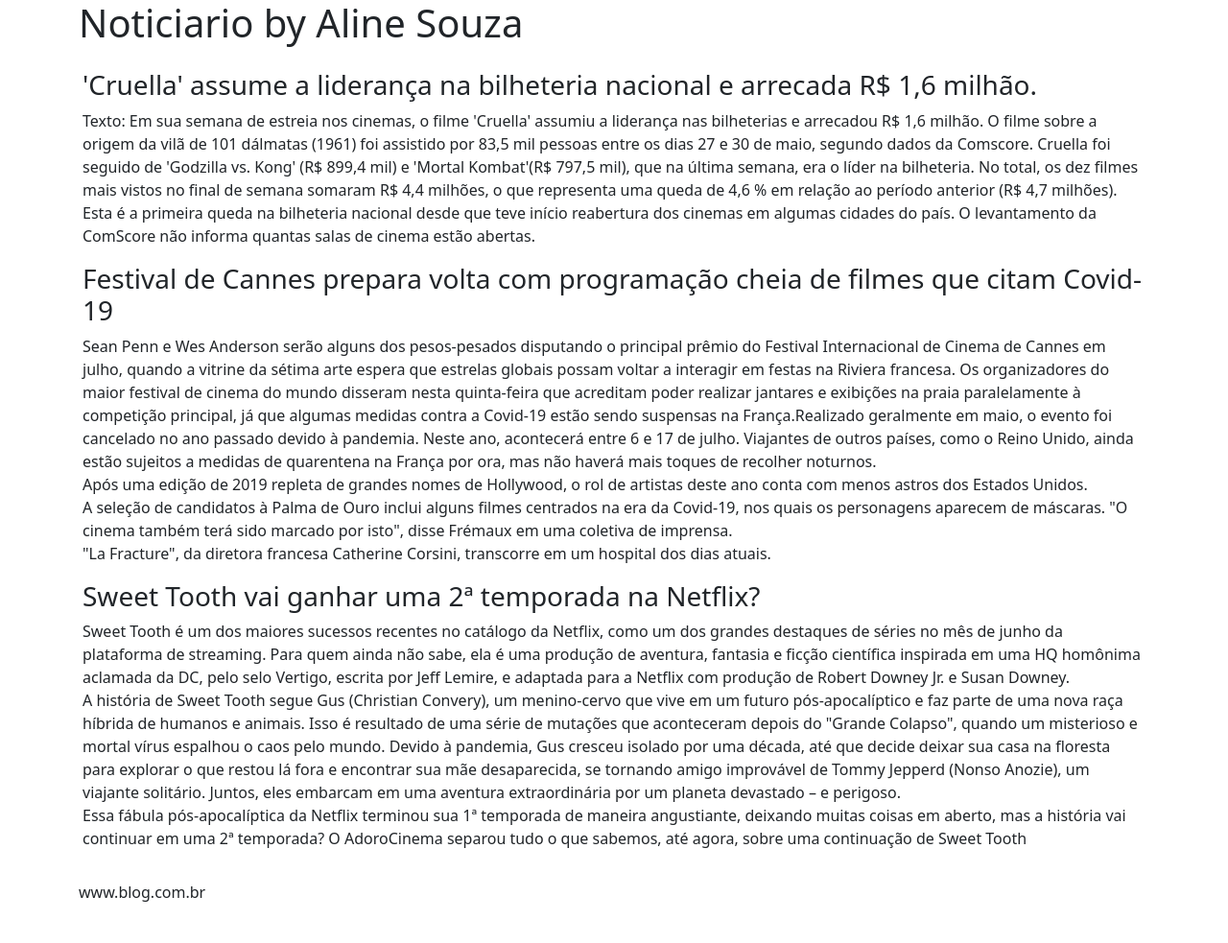
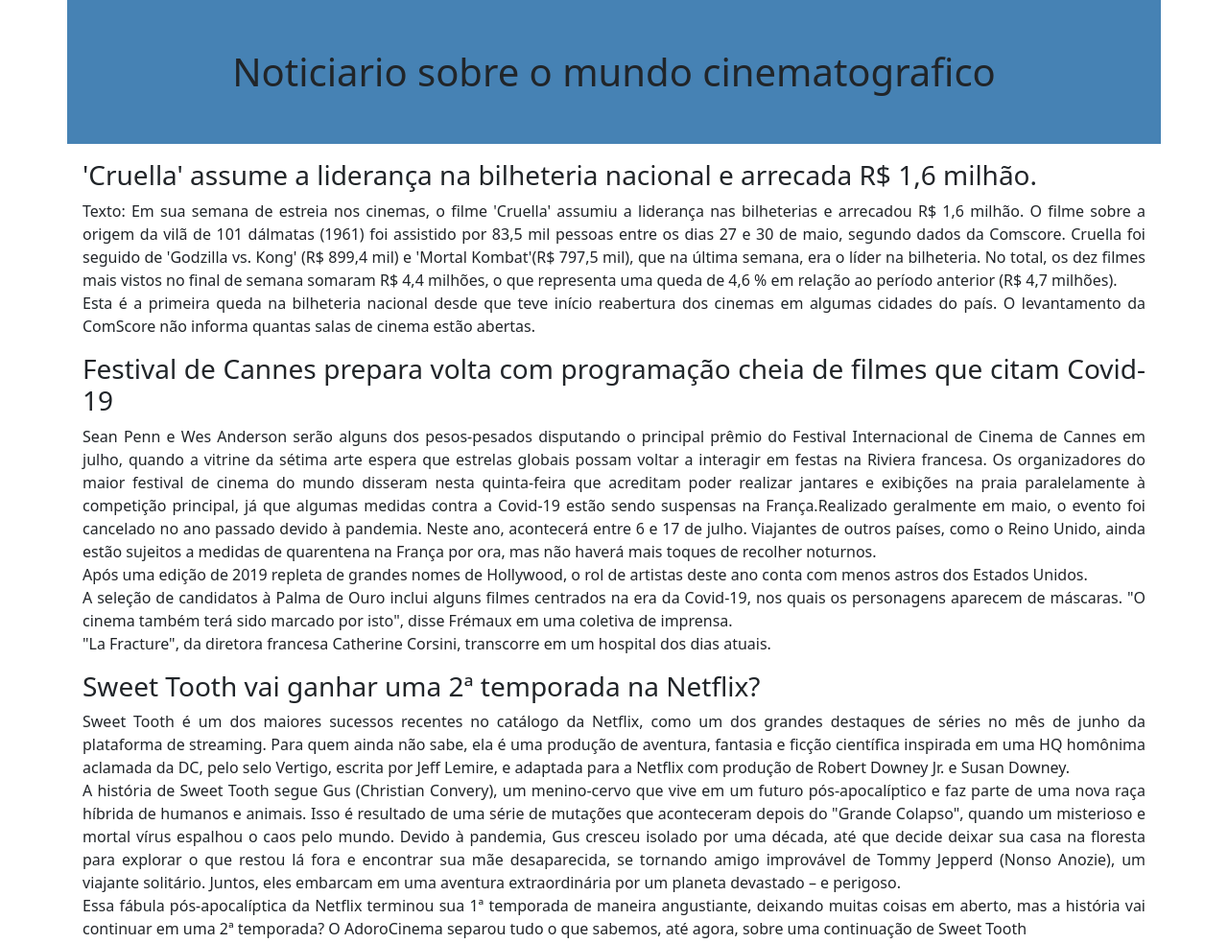
Before and after one commit to Alinevictoriasouza/Alinevictoriasouza.github.io, a plain HTML site: page index.html in a window 1280 px wide. Shown: the top 983 px of the page at 96% size. Before the commit the page ends 942 px from the top, so only its background shows below. Drawn offline with nearby package versions, Linux system fonts and the light colour scheme.

Commit message:
Modifiquei o nome do css no html

```diff
--- a/index.html
+++ b/index.html
@@ -7,13 +7,13 @@
 
     <link href="https://cdn.jsdelivr.net/npm/bootstrap@5.0.1/dist/css/bootstrap.min.css"
 rel="stylesheet">
-    <link href="projetinho.css" rel="stylesheet">
+    <link href="style.css" rel="stylesheet">
 </head>
 
 <body>
     <div class="container">
         <header class="row">
-                <h1>Noticiario by Aline Souza</h1>
+                <h1>Noticiario sobre o mundo cinematografico</h1>
         </header>
 
         <div class ="row">
```
